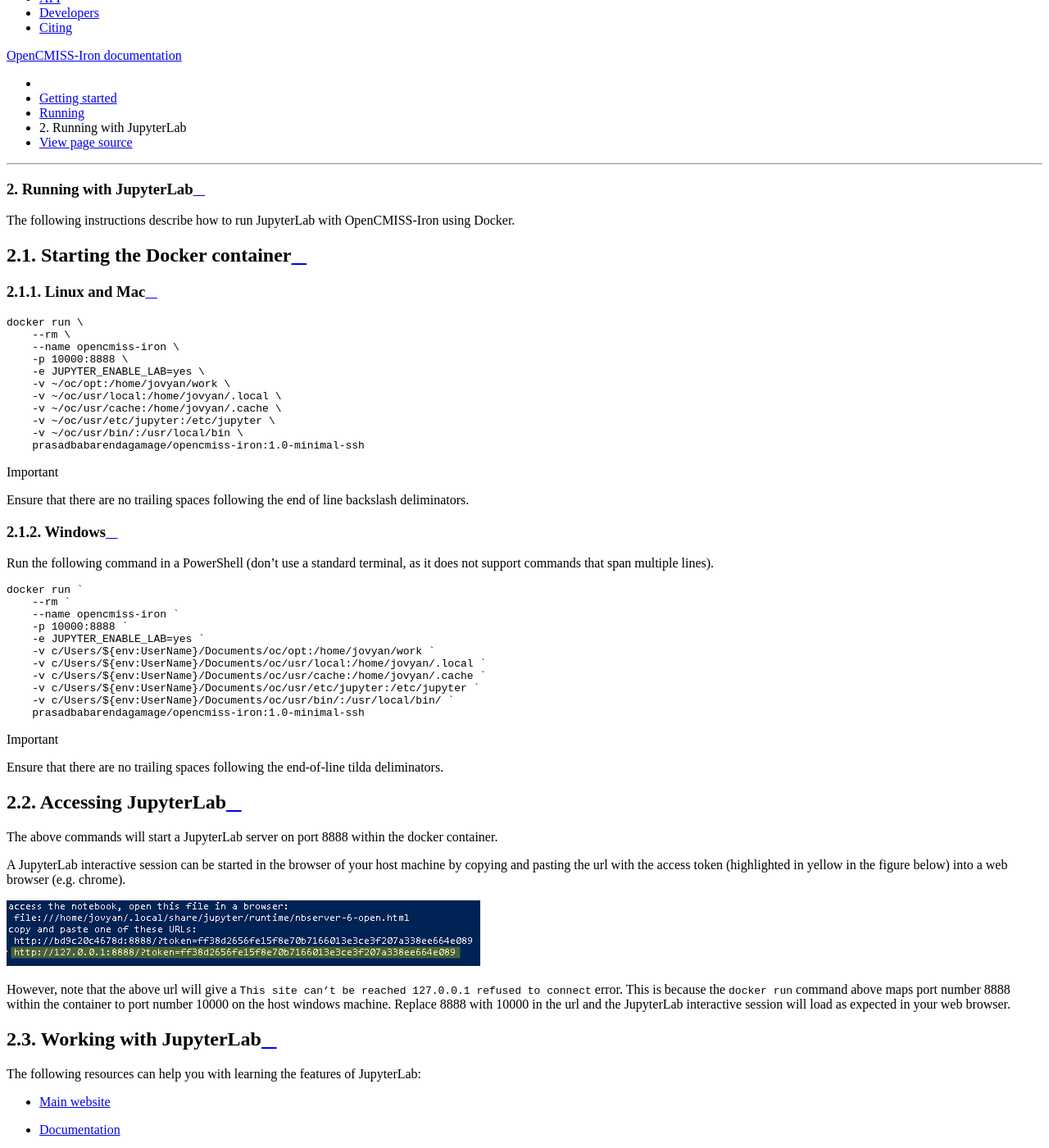
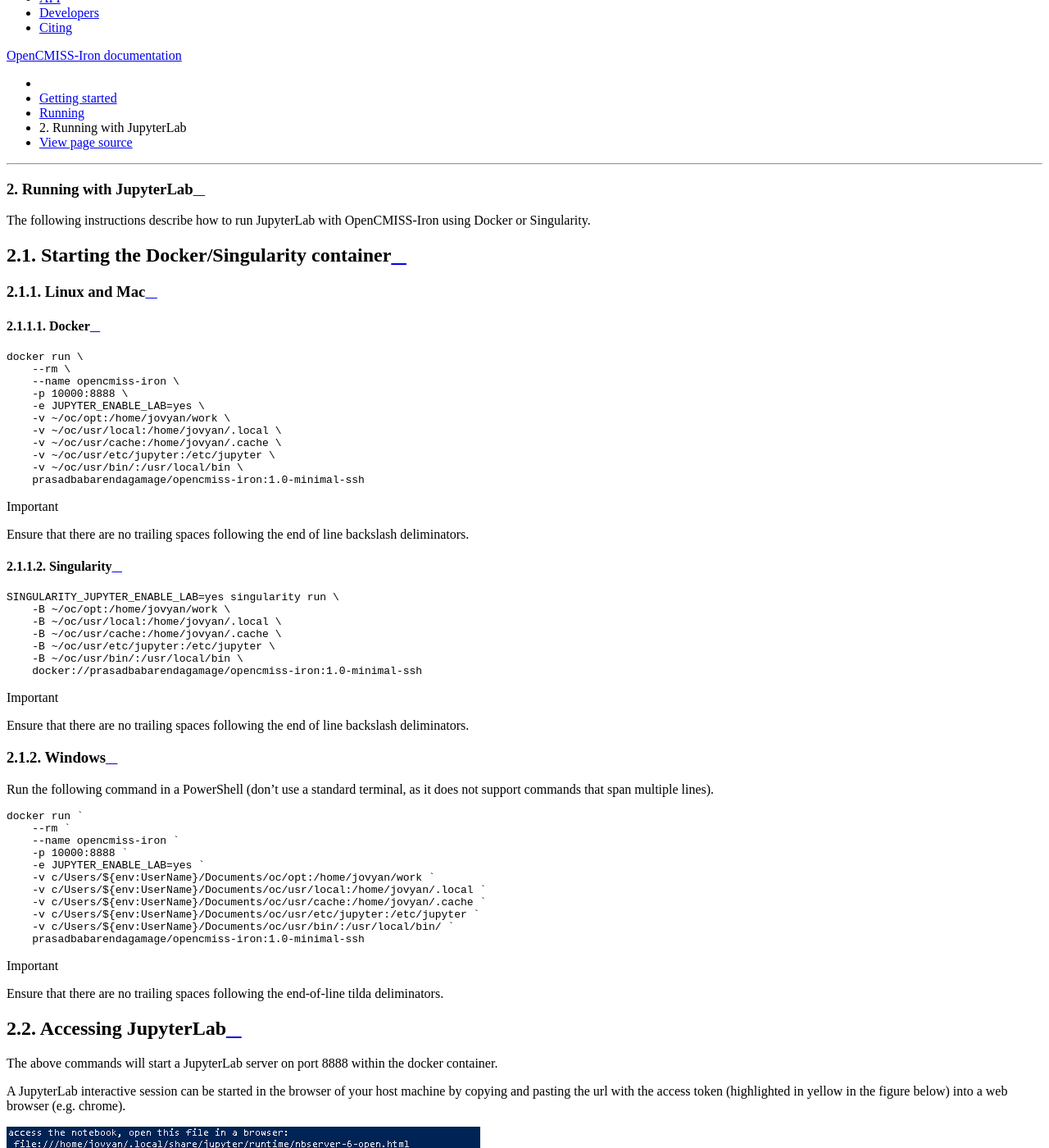
Before and after one commit to OpenCMISS-Examples/OpenCMISS-Iron-tutorials, a Sphinx documentation site: the page built from docs/source/getting_started/running/jupyterlab.md, in a window 1280 px wide and 1400 px high, scrolled down 449 px. Shown: the whole window at 82% size. Built offline with Sphinx 7.4.7 and the Read the Docs theme 2.0.0, drawn with Linux system fonts in a browser that asks for light colours; pages that are not in the unit, such as notebooks, are missing from menus; some of the changed text lies outside the part shown.

Commit message:
Adding singularity documentation

````diff
--- a/docs/source/getting_started/installation.rst
+++ b/docs/source/getting_started/installation.rst
@@ -1,17 +1,18 @@
 Installation
 ============
 
-This section describes how to install OpenCMISS. Two options are available:
+This section describes how to install OpenCMISS. The following options are available:
 
 .. toctree::
   :numbered:
   :maxdepth: 1
 
   installation/docker
+  installation/singularity
   installation/source
 
 Once installed, the OpenCMISS-Iron python module will be available from python.
 
 .. Important::
 
-    If you are new to OpenCMISS, we recommend using the OpenCMISS-Iron Dockers, and following the instructions for running JupyterLab.
+    If you are new to OpenCMISS, we recommend using the OpenCMISS-Iron Dockers on your local machine, and follow the instructions for running JupyterLab.
--- a/docs/source/getting_started/running/jupyterlab.md
+++ b/docs/source/getting_started/running/jupyterlab.md
@@ -1,9 +1,10 @@
 # Running with JupyterLab
 
-The following instructions describe how to run JupyterLab with OpenCMISS-Iron using Docker.
+The following instructions describe how to run JupyterLab with OpenCMISS-Iron using Docker or Singularity.
 
-## Starting the Docker container
+## Starting the Docker/Singularity container
 ### Linux and Mac
+#### Docker
 ```bash
 docker run \
     --rm \
@@ -16,6 +17,20 @@
     -v ~/oc/usr/etc/jupyter:/etc/jupyter \
     -v ~/oc/usr/bin/:/usr/local/bin \
     prasadbabarendagamage/opencmiss-iron:1.0-minimal-ssh
+```
+
+``` Important:: Ensure that there are no trailing spaces following the end of line backslash deliminators.
+```
+
+#### Singularity
+```bash
+SINGULARITY_JUPYTER_ENABLE_LAB=yes singularity run \
+    -B ~/oc/opt:/home/jovyan/work \
+    -B ~/oc/usr/local:/home/jovyan/.local \
+    -B ~/oc/usr/cache:/home/jovyan/.cache \
+    -B ~/oc/usr/etc/jupyter:/etc/jupyter \
+    -B ~/oc/usr/bin/:/usr/local/bin \
+    docker://prasadbabarendagamage/opencmiss-iron:1.0-minimal-ssh
 ```
 
 ``` Important:: Ensure that there are no trailing spaces following the end of line backslash deliminators.
@@ -49,7 +64,10 @@
 
 ![Docker JupyterLab server url](./docker_jupyter_server_url.png)
 
+### Additional step for Docker containers
 However, note that the above url will give a ```This site can’t be reached 127.0.0.1 refused to connect``` error. This is because the ```docker run``` command above maps port number 8888 within the container to port number 10000 on the host windows machine. Replace 8888 with 10000 in the url and the JupyterLab interactive session will load as expected in your web browser.
+
+Singularity does not require mapping of ports.
 
 ## Working with JupyterLab
 
````
Also changed, not shown: docs/source/getting_started/installation/singularity.md (added, +38 -0 lines).
